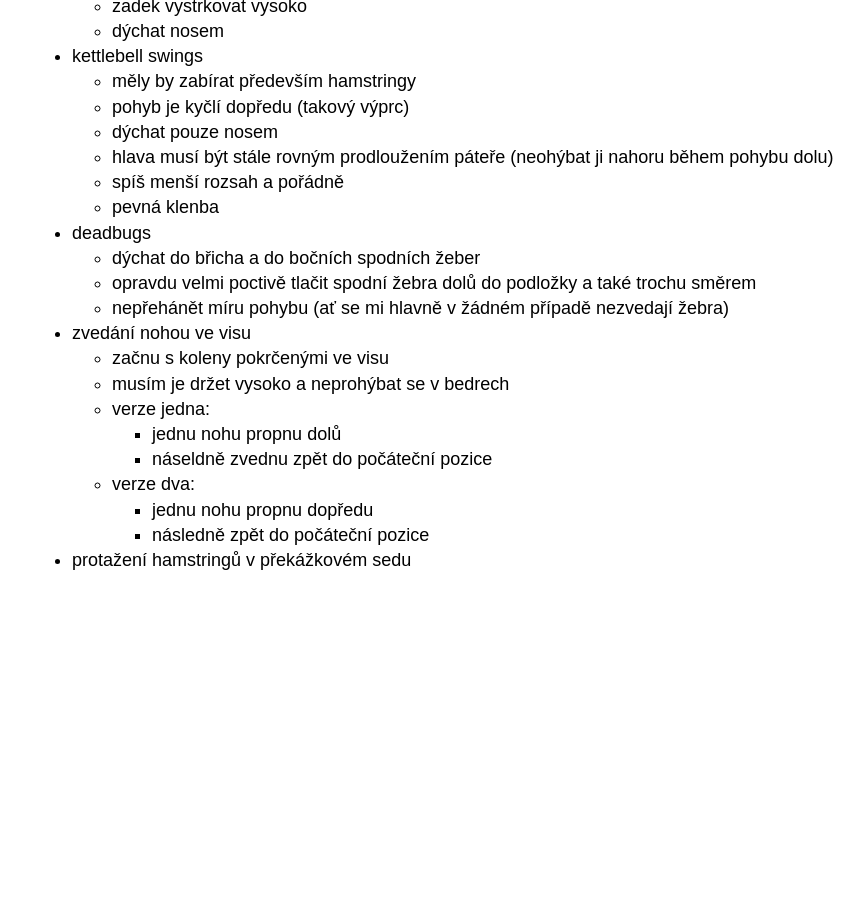
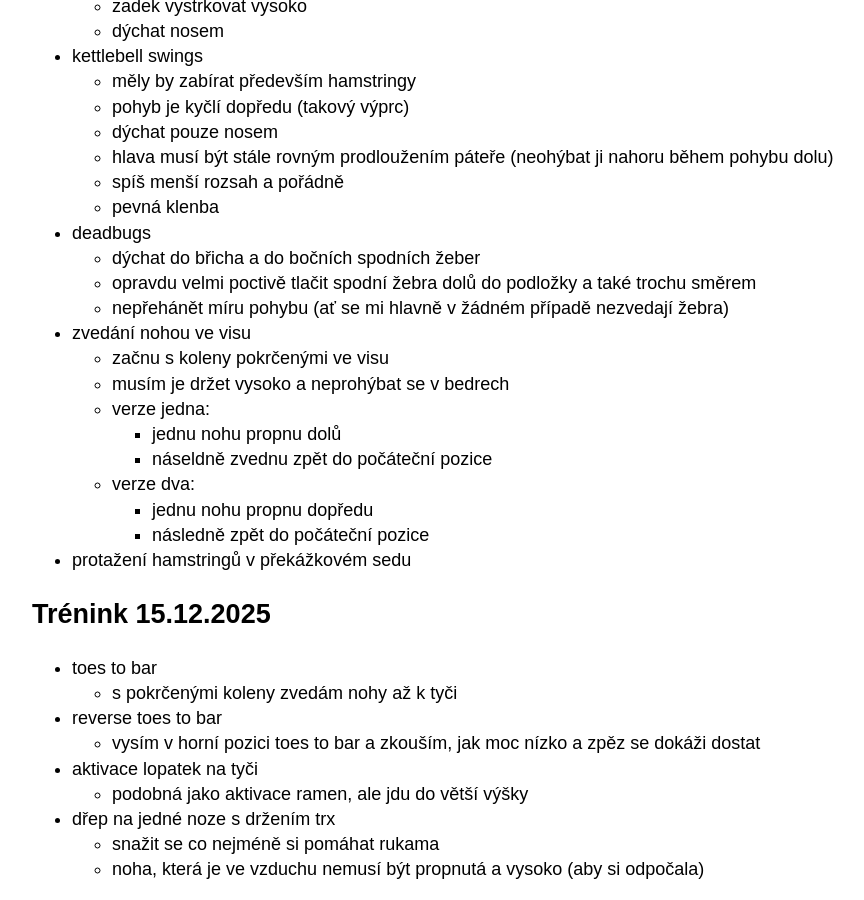
Before and after one commit to hartmaj2/hartmaj2.github.io, a Jekyll site: the page built from sections/sports/fitness.md, in a window 1280 px wide and 900 px high, scrolled down 5029 px. Shown: the whole window, without its empty margins (158-1022 px from the left). Built offline with Jekyll 4.4.1, drawn with Linux system fonts in a browser that asks for light colours; before the commit the page ends 5620 px from its top, so only the background shows below that.

Commit message:
Update fitness.md

```diff
--- a/sections/sports/fitness.md
+++ b/sections/sports/fitness.md
@@ -257,3 +257,18 @@ permalink: /sports/fitness
     - následně zpět do počáteční pozice
 
 - protažení hamstringů v překážkovém sedu
+
+## Trénink 15.12.2025
+
+- toes to bar
+  - s pokrčenými koleny zvedám nohy až k tyči
+
+- reverse toes to bar
+  - vysím v horní pozici toes to bar a zkouším, jak moc nízko a zpěz se dokáži dostat
+
+- aktivace lopatek na tyči
+  - podobná jako aktivace ramen, ale jdu do větší výšky
+
+- dřep na jedné noze s držením trx
+  - snažit se co nejméně si pomáhat rukama
+  - noha, která je ve vzduchu nemusí být propnutá a vysoko (aby si odpočala)
```
